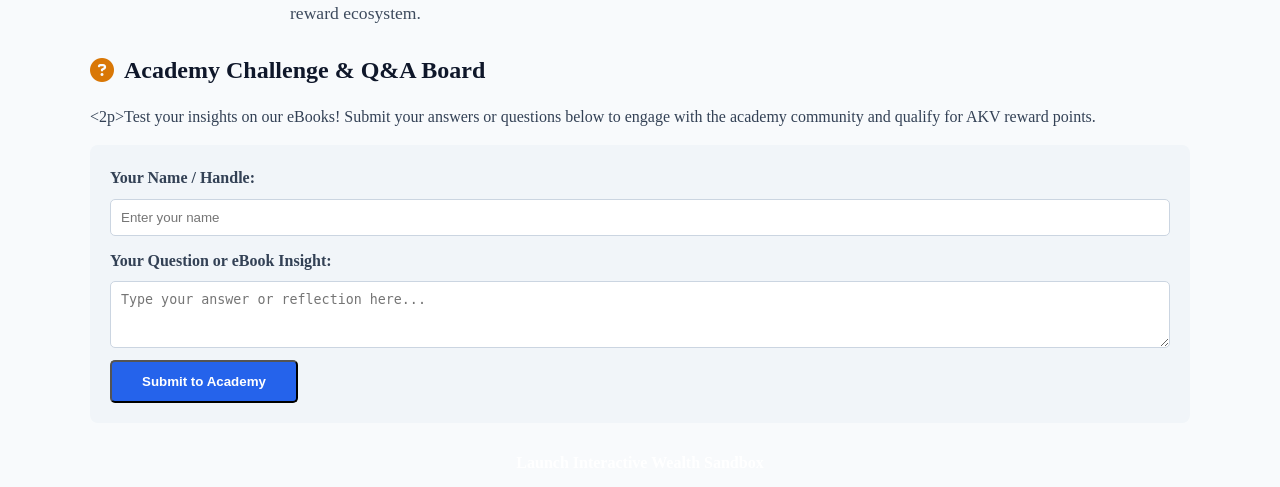
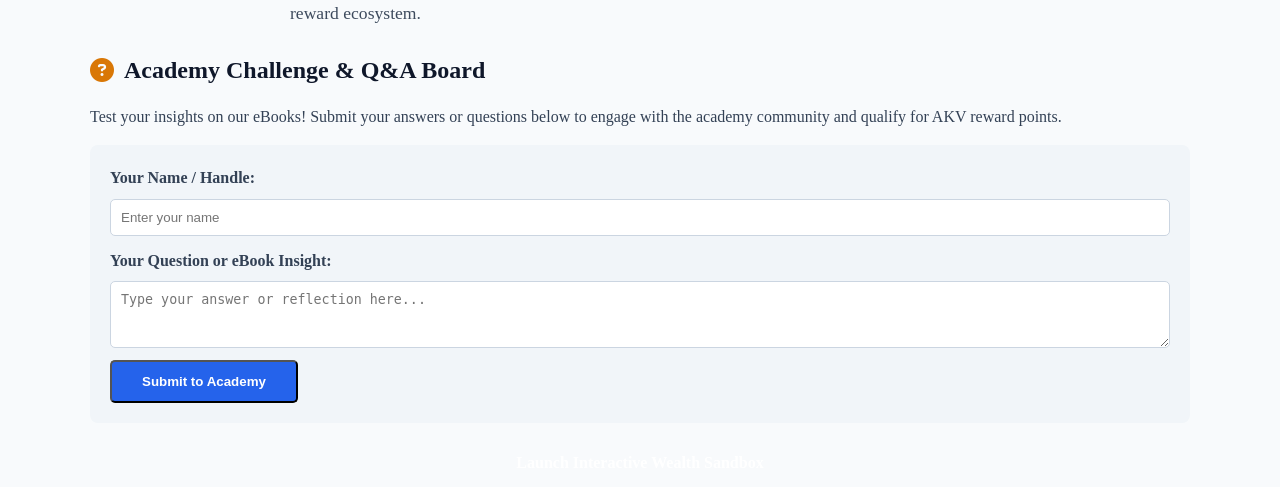
Before and after one commit to Aboladale01/global-command-center, a Flask app: page / in a window 1280 px wide. Shown: the part 605-1092 px from the top of the page. Run offline with Flask 3, Linux system fonts and the light colour scheme.

Commit message:
Update index.html

```diff
--- a/templates/index.html
+++ b/templates/index.html
@@ -80,7 +80,7 @@
         <a href="/ceo/leads" style="color: #f43f5e; text-decoration: none; font-weight: bold;"><i class="fa-solid fa-lock"></i> CEO Portal</a>
     </div>
 
-    <p style="color: #475569; font-size: 0.75rem;">&copy; 2026 Atolagbe King's Venture. All Rights Reserved.</p>
+    <p>style="color: #475569; font-size: 0.75rem;">&copy; 2026 Atolagbe King's Venture. All Rights Reserved.</p>
 </footer>
         .qa-section { background: var(--white); border-radius: 12px; padding: 30px; box-shadow: 0 4px 6px rgba(0,0,0,0.05); margin-bottom: 60px; border-left: 5px solid var(--gold); }
         .qa-section h3 { color: var(--primary); font-size: 1.5rem; margin-bottom: 15px; display: flex; align-items: center; gap: 10px; }
@@ -107,7 +107,7 @@
 
         <div class="qa-section">
             <h3><i class="fa-solid fa-circle-question" style="color:var(--gold);"></i> Academy Challenge & Q&A Board</h3>
-            <2p>Test your insights on our eBooks! Submit your answers or questions below to engage with the academy community and qualify for AKV reward points.</2p>
+          </2p>Test your insights on our eBooks! Submit your answers or questions below to engage with the academy community and qualify for AKV reward points.</2p>
             <div class="qa-box">
                 <label for="studentName"><strong>Your Name / Handle:</strong></label>
                 <input type="text" id="studentName" placeholder="Enter your name">
```
